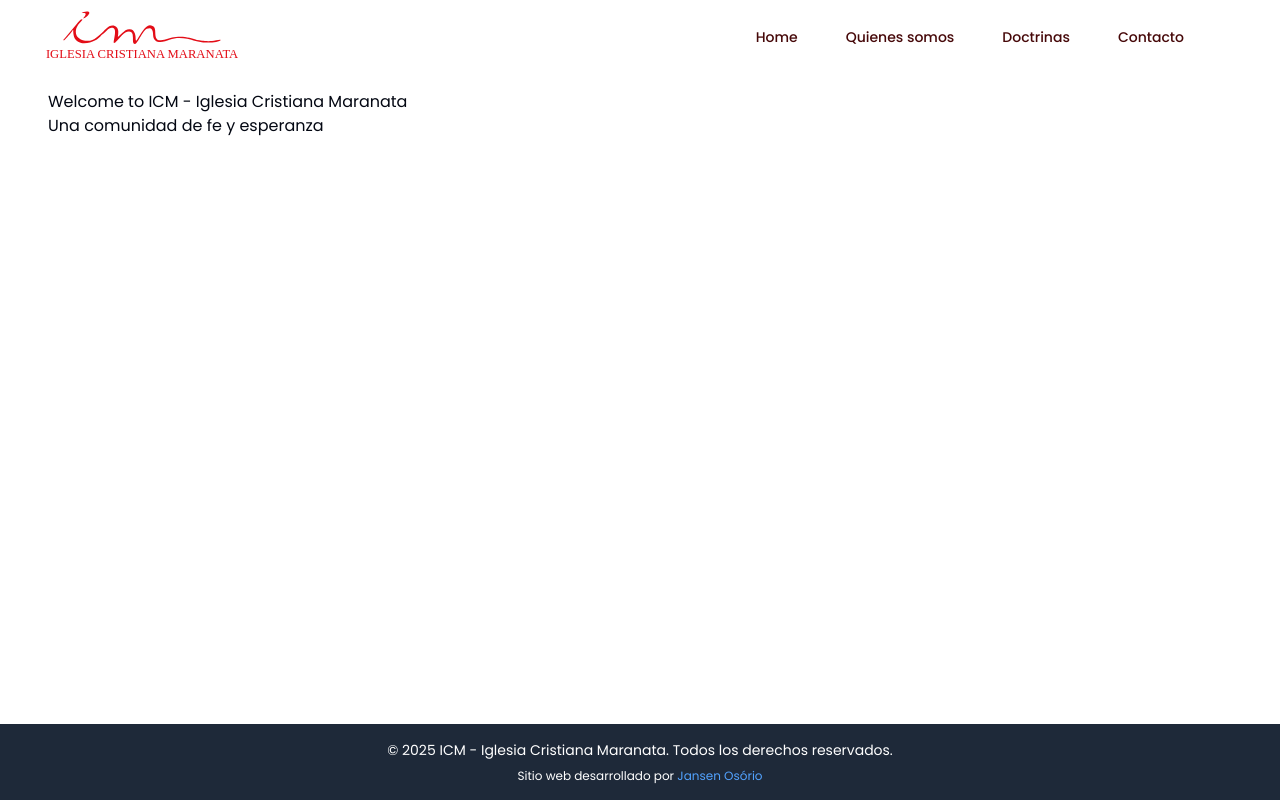
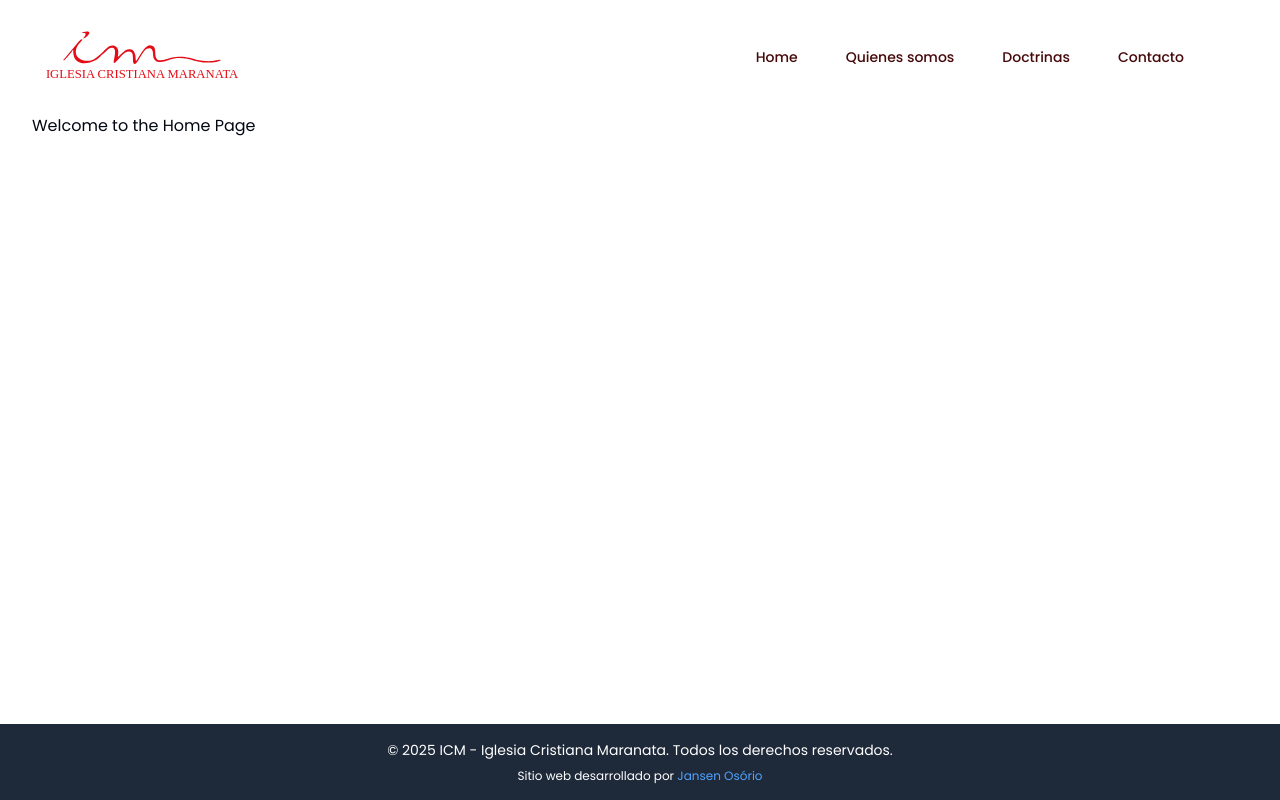
Before and after one commit to jansenosorio/site-icm-america-latina, a Next.js app: page / in a window 1280 px wide. Built offline with nearby package versions, Linux system fonts and the light colour scheme.

Commit message:
feat: restructure Home component and implement HomePage layout; update Header and Layout components

```diff
--- a/app/page.tsx
+++ b/app/page.tsx
@@ -1,9 +1,5 @@
-export default function HomePage() {
-  return (
-    <main className="container mx-auto p-4">
-      <h1>Welcome to ICM - Iglesia Cristiana Maranata</h1>
-      <p>Una comunidad de fe y esperanza</p>
-      {/* Add more content or components as needed */}
-    </main>
-  );
+import { HomePage } from "@/components/layout/Home";
+
+export default function Home() {
+  return <HomePage />;
 }
--- a/components/header/Header.tsx
+++ b/components/header/Header.tsx
@@ -5,7 +5,7 @@ import { MENU_ITENS } from "@/const/menu-itens";
 
 export const Header = () => {
   return (
-    <header className={clsx("w-full")}>
+    <header className={clsx("w-full py-5", "container")}>
       <div className={clsx("flex items-center justify-between")}>
         <Logo />
         <Menu menuItens={MENU_ITENS} />
--- /dev/null
+++ b/components/layout/Home/HomePage.tsx
@@ -0,0 +1,11 @@
+import clsx from "clsx";
+
+export function HomePage() {
+  return (
+    <section className="flex-grow h-full">
+      <div className={clsx("container")}>
+        <h1>Welcome to the Home Page</h1>
+      </div>
+    </section>
+  );
+}
--- /dev/null
+++ b/components/layout/Home/index.ts
@@ -0,0 +1 @@
+export * from "./HomePage";
--- a/components/layout/Layout.tsx
+++ b/components/layout/Layout.tsx
@@ -7,10 +7,8 @@ type LayoutProps = { children: React.ReactNode };
 export default function Layout({ children }: LayoutProps) {
   return (
     <main className={clsx("flex flex-col min-h-screen")}>
-      <section className="flex-grow container">
-        <Header />
-        {children}
-      </section>
+      <Header />
+      {children}
       <Footer />
     </main>
   );
```
